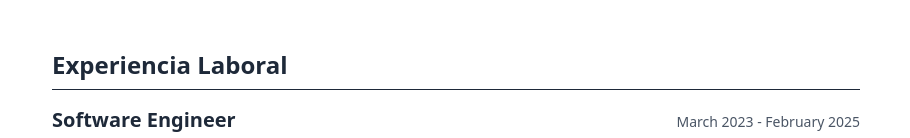
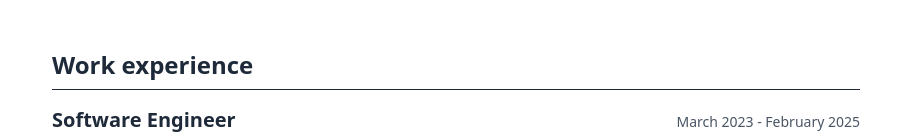
Before and after one commit to edwar/edwar, an Astro site: page /cv in a window 1280 px wide. Shown: the part 252-390 px from the top of the page, without its empty margins (184-1094 px from the left). Built offline with nearby package versions, Linux system fonts and the light colour scheme; Astro itself is replaced by a stand-in of ours.

Commit message:
Update english

```diff
--- a/src/components/cv/CurriculumVitae.astro
+++ b/src/components/cv/CurriculumVitae.astro
@@ -83,7 +83,7 @@ const formatDate = (dateString: string | undefined): string => {
 
   <!-- Experience Section -->
   <Section>
-    <h2 class="text-2xl font-bold mb-4 pb-2 border-b">Experiencia Laboral</h2>
+    <h2 class="text-2xl font-bold mb-4 pb-2 border-b">Work experience</h2>
     <div class="space-y-6">
       {resumeData.work.map(job => (
         <div class="mb-6">
```
